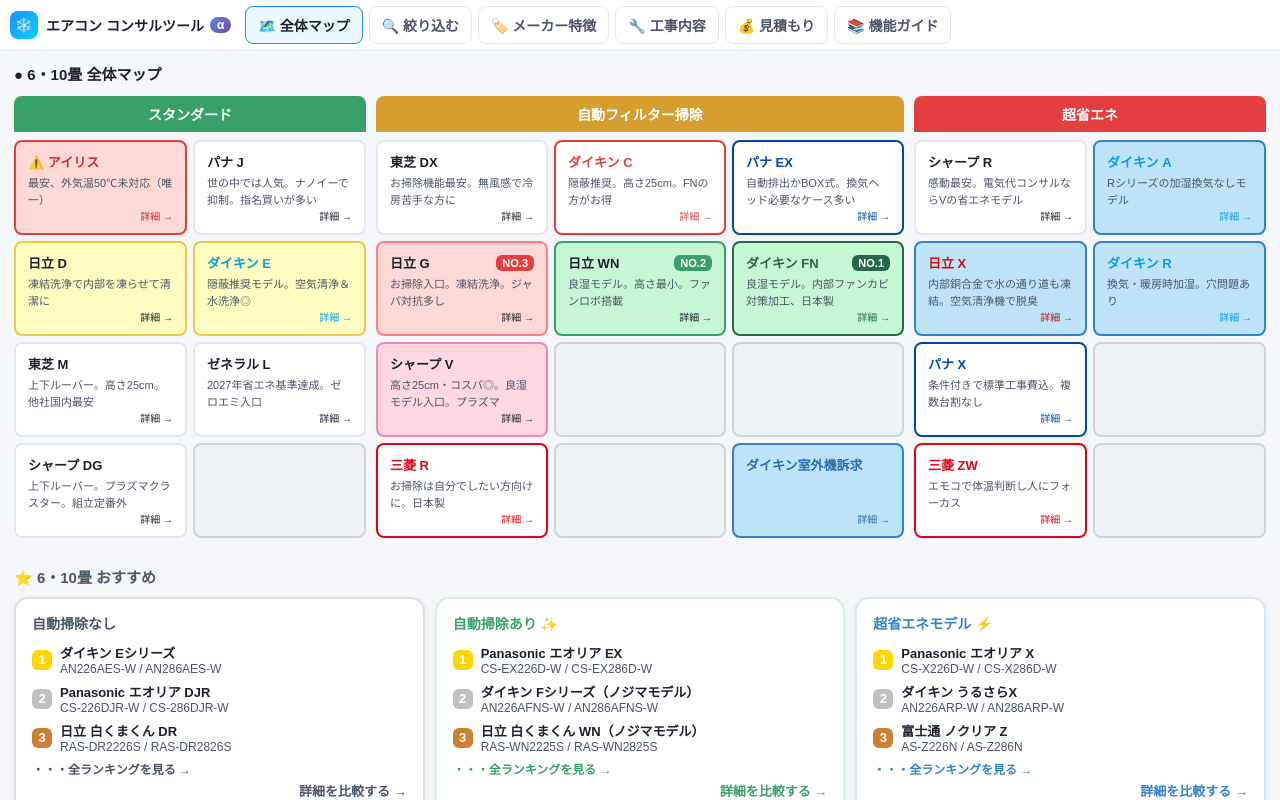
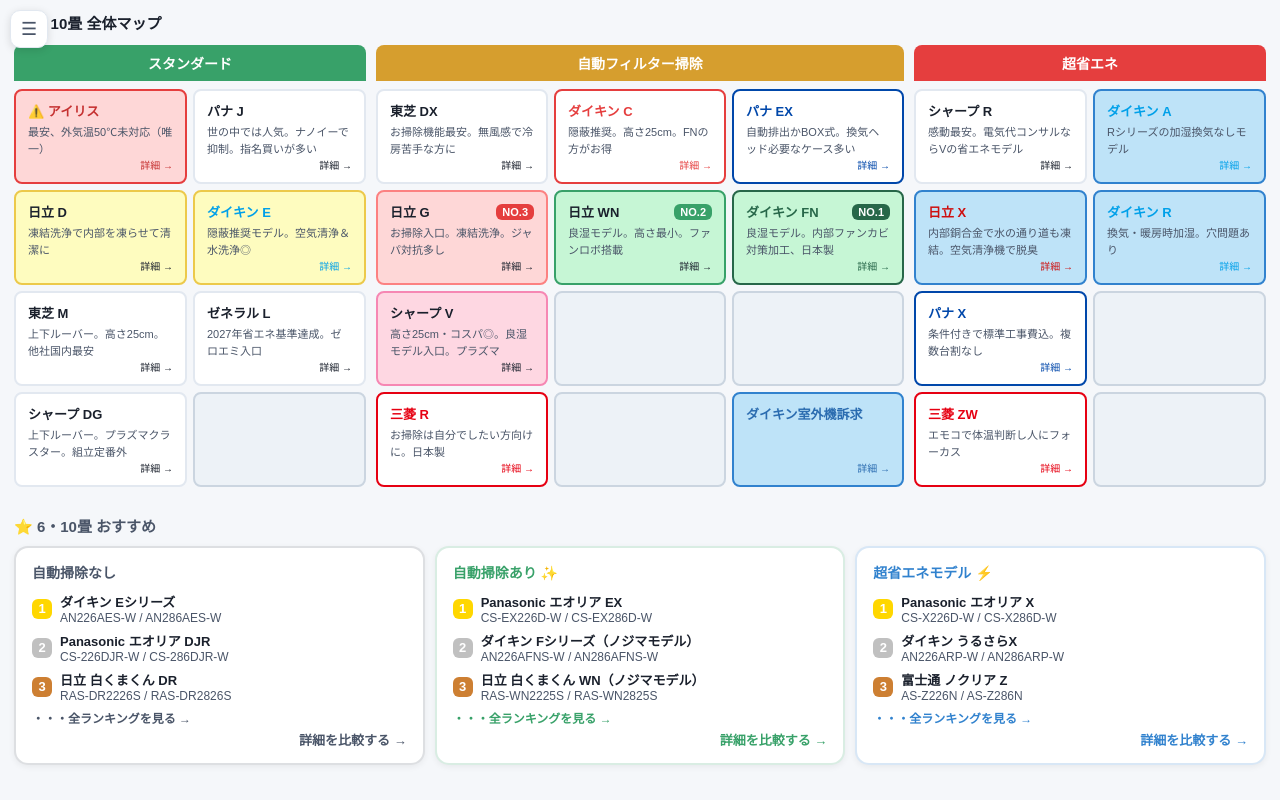
Before and after one commit to kou21sei4nagao-coder/Nojimatool, a React (Vite) app: page / in a window 1280 px wide. Built offline with nearby package versions, Linux system fonts and the light colour scheme.

Commit message:
タブメニューを左オーバーレイ表示に変更

```diff
--- a/src/App.jsx
+++ b/src/App.jsx
@@ -943,36 +943,56 @@ export default function App() {
 
   const accentColor = maker ? MAKER_COLORS[maker] : "#1E90FF";
   const NAV_ITEMS = [["map","🗺️ 全体マップ"],["filter","🔍 絞り込む"],["makers","🏷️ メーカー特徴"],["kouji","🔧 工事内容"],["estimate","💰 見積もり"],["guide","📚 機能ガイド"]];
+  const [tabMenuOpen, setTabMenuOpen] = useState(false);
 
   return (
     <div style={{ height:"100vh", background:"#F5F7FA", fontFamily:"'Noto Sans JP','Hiragino Sans',sans-serif", color:"#1A202C", display:"flex", flexDirection:"column", overflow:"hidden", width:"100vw" }}>
       <style>{globalStyle}</style>
 
-      {/* コンパクトタブバー */}
+      <button onClick={() => setTabMenuOpen(true)} style={{
+        position:"fixed", top:10, left:10, zIndex:35,
+        width:38, height:38, borderRadius:10, border:"1px solid #E2E8F0",
+        background:"#FFFFFF", color:"#4A5568", fontSize:18, cursor:"pointer",
+        boxShadow:"0 2px 8px rgba(0,0,0,0.12)",
+      }}>☰</button>
+
+      {tabMenuOpen && (
+        <>
+          <div onClick={() => setTabMenuOpen(false)} style={{
+            position:"fixed", inset:0, zIndex:40, background:"rgba(26,32,44,0.08)",
+          }} />
           <div style={{
-        background:"#FFFFFF", borderBottom:"1px solid #E2E8F0",
-        padding:"6px 10px", display:"flex", alignItems:"center", gap:10,
-        flexShrink:0, boxShadow:"0 1px 4px rgba(0,0,0,0.05)", overflowX:"auto",
+            position:"fixed", top:0, left:0, bottom:0, width:260, zIndex:45,
+            background:"#FFFFFF", borderRight:"1px solid #E2E8F0",
+            boxShadow:"8px 0 24px rgba(0,0,0,0.14)", display:"flex", flexDirection:"column",
           }}>
-        <div style={{ display:"flex", alignItems:"center", gap:8, flexShrink:0, paddingRight:4 }}>
-          <div style={{ width:28, height:28, borderRadius:8, background:"linear-gradient(135deg,#1E90FF,#00D4FF)", display:"flex", alignItems:"center", justifyContent:"center", fontSize:14 }}>❄️</div>
+            <div style={{ padding:"14px 14px 12px", borderBottom:"1px solid #E2E8F0", display:"flex", alignItems:"center", gap:10 }}>
+              <div style={{ width:32, height:32, borderRadius:10, background:"linear-gradient(135deg,#1E90FF,#00D4FF)", display:"flex", alignItems:"center", justifyContent:"center", fontSize:16 }}>❄️</div>
+              <div style={{ flex:1, minWidth:0 }}>
                 <div style={{ display:"flex", alignItems:"center", gap:6 }}>
                   <div style={{ fontSize:14, fontWeight:800, color:"#1A202C", whiteSpace:"nowrap" }}>エアコン コンサルツール</div>
-            <span style={{ fontSize:12, fontWeight:800, padding:"1px 7px", borderRadius:16, background:"linear-gradient(135deg, #667eea, #764ba2)", color:"#fff", letterSpacing:0 }}>α</span>
-          </div>
-        </div>
-        <div style={{ display:"flex", alignItems:"center", gap:6, minWidth:0 }}>
+                  <span style={{ fontSize:12, fontWeight:800, padding:"1px 7px", borderRadius:16, background:"linear-gradient(135deg, #667eea, #764ba2)", color:"#fff" }}>α</span>
+                </div>
+                <div style={{ fontSize:9, color:"#718096", letterSpacing:1 }}>nagao · AC GUIDE</div>
+              </div>
+              <button onClick={() => setTabMenuOpen(false)} style={{
+                width:30, height:30, borderRadius:8, border:"1px solid #E2E8F0",
+                background:"#F7FAFC", color:"#4A5568", cursor:"pointer", fontSize:16,
+              }}>×</button>
+            </div>
+            <div style={{ padding:"8px 0" }}>
               {NAV_ITEMS.map(([key,label]) => (
-            <button key={key} onClick={() => setTab(key)} style={{
-              padding:"8px 12px", background: tab===key ? "#EBF8FF" : "#FFFFFF",
-              border:`1px solid ${tab===key ? accentColor : "#E2E8F0"}`,
-              borderRadius:8, color: tab===key ? "#1A202C" : "#4A5568",
-              fontSize:14, fontWeight: tab===key ? 800 : 600,
-              cursor:"pointer", whiteSpace:"nowrap", flexShrink:0,
+                <button key={key} onClick={() => { setTab(key); setTabMenuOpen(false); }} style={{
+                  width:"100%", padding:"13px 18px", background: tab===key ? "#EBF8FF" : "#FFFFFF", textAlign:"left",
+                  border:"none", borderLeft:`4px solid ${tab===key ? accentColor : "transparent"}`,
+                  color: tab===key ? "#1A202C" : "#718096", fontSize:15, fontWeight: tab===key ? 800 : 500,
+                  cursor:"pointer",
                 }}>{label}</button>
               ))}
             </div>
           </div>
+        </>
+      )}
 
       {/* メインレイアウト */}
       <div style={{ display:"flex", flex:1, overflow:"hidden" }}>
```
Lines whose indentation alone changed are shown as unchanged.
